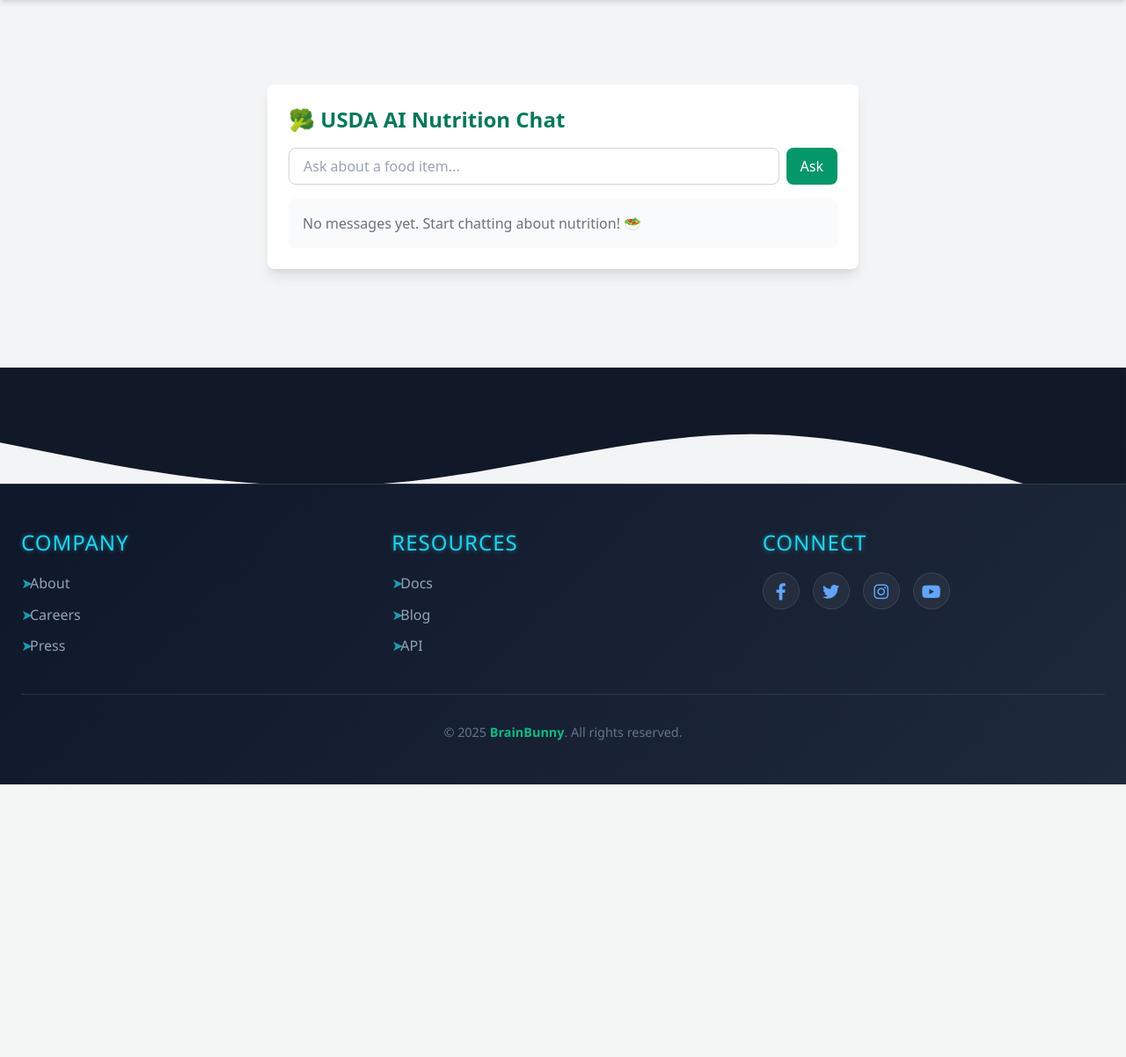
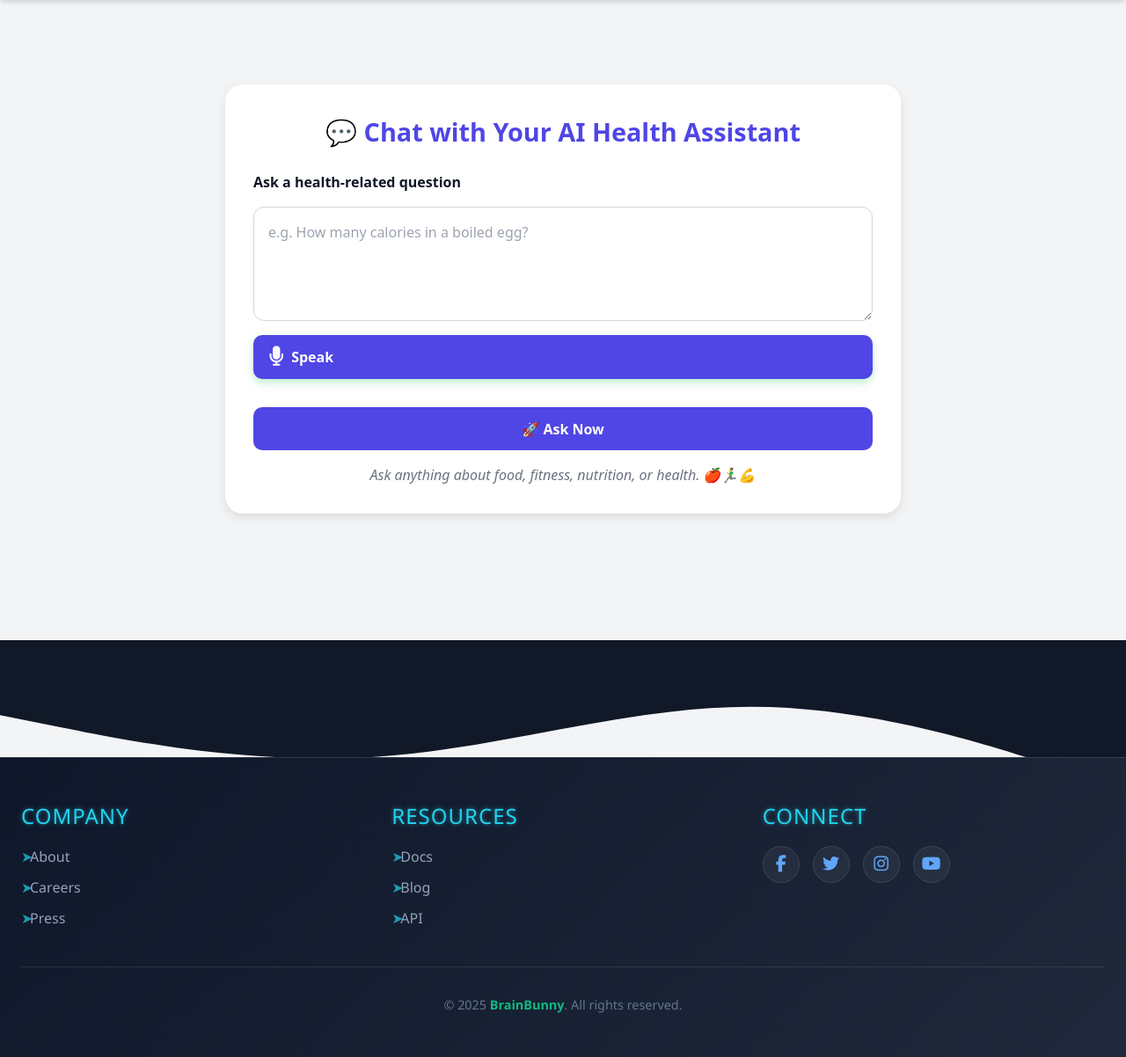
Before and after one commit to amma630/apfit, a Django app: page /chat/ in a window 1280 px wide. Shown: the part 72-1274 px from the top of the page at 88% size. Before the commit the page ends 964 px from the top, so only its background shows below. Run offline with Django 5.2, Linux system fonts and the light colour scheme.

Commit message:
Work in progress: backup-before switching to main

```diff
--- a/health_fitness_ai/ai_chat/urls.py
+++ b/health_fitness_ai/ai_chat/urls.py
@@ -1,8 +1,6 @@
 from django.urls import path
-from . import views
-
-app_name = 'ai_chat'
+from .views import chat_view
 
 urlpatterns = [
-    path('', views.chat_view, name='chat'),
+    path('', chat_view, name='chat'),
 ]
--- a/health_fitness_ai/ai_chat/views.py
+++ b/health_fitness_ai/ai_chat/views.py
@@ -1,35 +1,73 @@
-# ai_chat/views.py
+import openai
+import requests
+import os
 from django.shortcuts import render
-import requests
+from django.conf import settings
+from dotenv import load_dotenv
+
+load_dotenv()
+
+openai.api_key = os.getenv("OPENAI_API_KEY")
+USDA_API_KEY = os.getenv("USDA_API_KEY")
+
+def get_usda_response(query):
+    url = "https://api.nal.usda.gov/fdc/v1/foods/search"
+    params = {
+        "api_key": USDA_API_KEY,
+        "query": query,
+        "pageSize": 1
+    }
+
+    try:
+        response = requests.get(url, params=params)
+        data = response.json()
+
+        if "foods" in data and data["foods"]:
+            food = data["foods"][0]
+            description = food["description"]
+            nutrients = food.get("foodNutrients", [])
+            nutrient_info = ""
+
+            for nutrient in nutrients[:5]:
+                nutrient_info += f"{nutrient['nutrientName']}: {nutrient['value']} {nutrient['unitName']}<br>"
+
+            return f"<strong>{description}</strong><br>{nutrient_info}"
+    except Exception as e:
+        print("USDA API failed:", e)
+
+    return None
+
+def get_openai_response(query):
+    try:
+        completion = openai.ChatCompletion.create(
+            model="gpt-3.5-turbo",
+            messages=[
+                {"role": "system", "content": "You are a health and nutrition expert."},
+                {"role": "user", "content": query}
+            ]
+        )
+        return completion.choices[0].message.content
+    except Exception as e:
+        print("OpenAI error:", e)
+        return "Sorry, I'm having trouble accessing the AI right now."
 
 def chat_view(request):
-    chat_history = []
+    query = None
+    response = None
 
     if request.method == "POST":
-        question = request.POST.get('question')
-        response = "Sorry, I couldn't find info."
+        query = request.POST.get("query", "")
+        image = request.FILES.get("image")
 
-        if question:
-            # Search USDA Food Data Central API
-            api_key = "YOUR_USDA_API_KEY"
-            search_url = f"https://api.nal.usda.gov/fdc/v1/foods/search"
-            params = {
-                "query": question,
-                "api_key": api_key,
-                "pageSize": 1
-            }
+        # Optional: process image in future
+        if image:
+            query = "Image uploaded, image OCR not implemented yet."
 
-            usda_response = requests.get(search_url, params=params)
-            if usda_response.status_code == 200:
-                data = usda_response.json()
-                if data.get('foods'):
-                    food = data['foods'][0]
-                    description = food.get('description', 'No description')
-                    calories = food.get('foodNutrients', [{}])[0].get('value', 'Unknown')
-                    response = f"{description}: Approx. {calories} calories per 100g."
-                else:
-                    response = "No food data found."
+        if query:
+            usda_answer = get_usda_response(query)
+            if usda_answer:
+                response = usda_answer
+            else:
+                response = get_openai_response(query)
 
-            chat_history.append({'question': question, 'response': response})
-
-    return render(request, 'ai_chat/chat.html', {'chat_history': chat_history})
+    return render(request, "ai_chat/chat.html", {"query": query, "response": response})
--- a/health_fitness_ai/health_fitness_ai/settings.py
+++ b/health_fitness_ai/health_fitness_ai/settings.py
@@ -168,3 +168,8 @@ EMAIL_USE_TLS = True
 EMAIL_HOST_USER ='illingi.srimanvaraprasad@gmail.com'
 EMAIL_HOST_PASSWORD = 'lpgfhcdmkdbvbfnz'  # Not your normal password!
 DEFAULT_FROM_EMAIL = 'illingi.srimanvaraprasad@gmail.com'
+import os
+from dotenv import load_dotenv
+load_dotenv()
+
+OPENAI_API_KEY = os.getenv("OPENAI_API_KEY")
--- a/health_fitness_ai/templates/ai_chat/chat.html
+++ b/health_fitness_ai/templates/ai_chat/chat.html
@@ -1,30 +1,242 @@
-{% extends 'users/base.html' %}
-{% load static %}
+{% extends "users/base.html" %}
+{% block title %}AI Health Chat{% endblock %}
 
 {% block content %}
-<link rel="stylesheet" href="{% static 'ai_chat.css' %}">
+<!-- Font Awesome for Icons -->
+<link rel="stylesheet" href="https://cdnjs.cloudflare.com/ajax/libs/font-awesome/6.5.0/css/all.min.css">
 
-<div class="max-w-2xl mx-auto bg-white p-6 rounded-lg shadow-lg mt-8">
-    <h2 class="text-2xl font-semibold mb-4 text-green-700">🥦 USDA AI Nutrition Chat</h2>
+<div class="chat-container">
+    <h2>💬 Chat with Your AI Health Assistant</h2>
 
-    <form method="post" class="flex gap-2 mb-4">
+    <form method="POST" enctype="multipart/form-data" class="chat-form">
         {% csrf_token %}
-        <input type="text" name="question" placeholder="Ask about a food item..." class="w-full px-4 py-2 border border-gray-300 rounded-lg focus:outline-none focus:ring-2 focus:ring-green-400">
-        <button type="submit" class="bg-green-600 text-white px-4 py-2 rounded-lg hover:bg-green-700">Ask</button>
+        <label for="query">Ask a health-related question</label>
+        <textarea name="query" id="query" rows="4" placeholder="e.g. How many calories in a boiled egg?"></textarea>
+
+        <!-- 🎙 Stylish Speak Button -->
+        <button type="button" onclick="startListening()" class="mic-button">
+            <i class="fas fa-microphone mic-icon"></i> Speak
+        </button>
+        <p id="spokenText" class="spoken-text"></p>
+
+        <!-- <label for="image">Or upload an image (coming soon)</label>
+        <input type="file" name="image" accept="image/*" /> -->
+
+        <button type="submit">🚀 Ask Now</button>
     </form>
 
-    <div class="chat-box bg-gray-50 p-4 rounded-lg max-h-[400px] overflow-y-auto">
-        {% for message in chat_history %}
-            <div class="mb-3">
-                <p class="font-semibold text-blue-600">You:</p>
-                <p class="ml-2">{{ message.question }}</p>
+    {% if query %}
+        <div class="chat-box">
+            <div class="bubble user">
+                <span class="label">👤 You</span>
+                <p>{{ query }}</p>
+            </div>
+            <div class="bubble ai">
+                <span class="label">🤖 AI</span>
+                <p>{{ response|safe }}</p>
+            </div>
+        </div>
+    {% else %}
+        <p class="placeholder">Ask anything about food, fitness, nutrition, or health. 🍎🏃‍♂️💪</p>
+    {% endif %}
+</div>
 
-                <p class="font-semibold text-purple-600 mt-2">AI:</p>
-                <p class="ml-2">{{ message.response }}</p>
-            </div>
-        {% empty %}
-            <p class="text-gray-500">No messages yet. Start chatting about nutrition! 🥗</p>
-        {% endfor %}
-    </div>
-</div>
+<script>
+    function startListening() {
+        const recognition = new (window.SpeechRecognition || window.webkitSpeechRecognition)();
+        recognition.lang = 'en-US';
+        recognition.interimResults = false;
+
+        recognition.start();
+
+        recognition.onresult = function (event) {
+            const transcript = event.results[0][0].transcript;
+            document.getElementById("query").value = transcript;
+            document.getElementById("spokenText").textContent = `🎤 You said: "${transcript}"`;
+        };
+
+        recognition.onerror = function (event) {
+            document.getElementById("spokenText").textContent = "❌ Speech error: " + event.error;
+        };
+    }
+</script>
+
+<style>
+:root {
+    --bg-light: #f9fafb;
+    --primary-color: #4f46e5;
+    --accent-color: #22c55e;
+    --text-color: #111827;
+    --muted: #6b7280;
+    --bubble-ai: #eef2ff;
+    --bubble-user: #dcfce7;
+    --shadow: 0 4px 12px rgba(0, 0, 0, 0.1);
+}
+
+.chat-container {
+    max-width: 768px;
+    margin: 2rem auto;
+    padding: 2rem;
+    background: white;
+    border-radius: 20px;
+    box-shadow: var(--shadow);
+}
+
+.chat-container h2 {
+    font-size: 1.8rem;
+    margin-bottom: 1.5rem;
+    color: var(--primary-color);
+    font-weight: 700;
+    text-align: center;
+}
+
+.chat-form {
+    display: flex;
+    flex-direction: column;
+    gap: 1rem;
+}
+
+.chat-form label {
+    font-weight: 600;
+    color: var(--text-color);
+}
+
+.chat-form textarea,
+.chat-form input[type="file"] {
+    padding: 1rem;
+    border-radius: 12px;
+    border: 1px solid #d1d5db;
+    font-size: 1rem;
+    line-height: 1.5;
+    transition: border 0.3s;
+}
+
+.chat-form textarea:focus {
+    border-color: var(--primary-color);
+    outline: none;
+}
+
+.chat-form button {
+    background: var(--primary-color);
+    color: white;
+    border: none;
+    padding: 0.8rem 1.2rem;
+    border-radius: 10px;
+    font-size: 1rem;
+    font-weight: 600;
+    cursor: pointer;
+    transition: background 0.3s ease;
+}
+
+.chat-form button:hover {
+    background: #4338ca;
+}
+
+.chat-box {
+    margin-top: 2rem;
+    display: flex;
+    flex-direction: column;
+    gap: 1.5rem;
+}
+
+.bubble {
+    padding: 1rem 1.2rem;
+    border-radius: 16px;
+    max-width: 85%;
+    line-height: 1.6;
+    position: relative;
+    font-size: 1rem;
+    box-shadow: var(--shadow);
+    animation: slideIn 0.4s ease-out;
+}
+
+.bubble.user {
+    background-color: var(--bubble-user);
+    align-self: flex-end;
+    border-bottom-right-radius: 0;
+}
+
+.bubble.ai {
+    background-color: var(--bubble-ai);
+    align-self: flex-start;
+    border-bottom-left-radius: 0;
+}
+
+.label {
+    font-size: 0.85rem;
+    font-weight: 700;
+    color: var(--muted);
+    display: block;
+    margin-bottom: 0.5rem;
+}
+
+.placeholder {
+    color: var(--muted);
+    font-style: italic;
+    margin-top: 1rem;
+    text-align: center;
+}
+
+.spoken-text {
+    font-style: italic;
+    color: var(--muted);
+    font-size: 0.9rem;
+}
+
+/* 🎙 Stylish Mic Button */
+.mic-button {
+    background: var(--accent-color);
+    color: white;
+    border: none;
+    padding: 0.8rem 1.4rem;
+    border-radius: 50px;
+    font-size: 1rem;
+    font-weight: 600;
+    cursor: pointer;
+    display: inline-flex;
+    align-items: center;
+    gap: 0.6rem;
+    transition: all 0.3s ease;
+    box-shadow: 0 4px 10px rgba(34, 197, 94, 0.3);
+}
+
+.mic-button:hover {
+    background-color: #16a34a;
+    transform: translateY(-2px);
+    box-shadow: 0 6px 14px rgba(34, 197, 94, 0.4);
+}
+
+.mic-icon {
+    font-size: 1.2rem;
+    animation: pulseMic 2s infinite;
+}
+
+@keyframes pulseMic {
+    0% { transform: scale(1); opacity: 0.8; }
+    50% { transform: scale(1.2); opacity: 1; }
+    100% { transform: scale(1); opacity: 0.8; }
+}
+
+@keyframes slideIn {
+    from { opacity: 0; transform: translateX(10px); }
+    to { opacity: 1; transform: translateX(0); }
+}
+
+@media (max-width: 600px) {
+    .chat-container {
+        padding: 1rem;
+        margin: 1rem;
+    }
+
+    .bubble {
+        font-size: 0.95rem;
+        padding: 0.8rem 1rem;
+    }
+
+    .chat-form button {
+        font-size: 0.95rem;
+        padding: 0.6rem 1rem;
+    }
+}
+</style>
 {% endblock %}
--- a/health_fitness_ai/templates/users/base.html
+++ b/health_fitness_ai/templates/users/base.html
@@ -131,7 +131,7 @@ document.addEventListener('DOMContentLoaded', () => {
           <a href="{% url 'dashboard' %}" class="nav-link">Dashboard</a>
           <a href="{% url 'profile' %}" class="nav-link">Profile</a>
           <a href="{% url 'meal_log' %}" class="nav-link">Meal Log</a>
-          <a href="{% url 'ai_chat:chat' %}" class="nav-link">AI Chat</a>
+          <a href="{% url 'chat' %}" class="nav-link">AI Chat</a>
           <a href="{% url 'workout_list' %}" class="nav-link">Workout Log</a>
           <a href="{% url 'notification_list' %}"
    class="notification-bell relative {% if has_new_notifications %}has-notification{% endif %}">
@@ -164,7 +164,7 @@ document.addEventListener('DOMContentLoaded', () => {
           <a href="{% url 'dashboard' %}" class="hover:text-green-400 nav-link" onclick="toggleMenu()">Dashboard</a>
           <a href="{% url 'profile' %}" class="hover:text-green-400 nav-link" onclick="toggleMenu()">Profile</a>
           <a href="{% url 'meal_log' %}" class="hover:text-green-400 nav-link" onclick="toggleMenu()">Meal Log</a>
-          <a href="{% url 'ai_chat:chat' %}" class="hover:text-green-400 nav-link" onclick="toggleMenu()">AI Chat</a>
+          <a href="{% url 'chat' %}" class="hover:text-green-400 nav-link" onclick="toggleMenu()">AI Chat</a>
           <a href="{% url 'workout_list' %}" class="hover:text-green-400 nav-link" onclick="toggleMenu()">Workout Log</a>
           <a href="{% url 'notification_list' %}"
    class="hover:text-green-400 nav-link flex items-center justify-start"
```
Also changed, not shown: health_fitness_ai/ai_chat/utils.py (added, +35 -0 lines).
